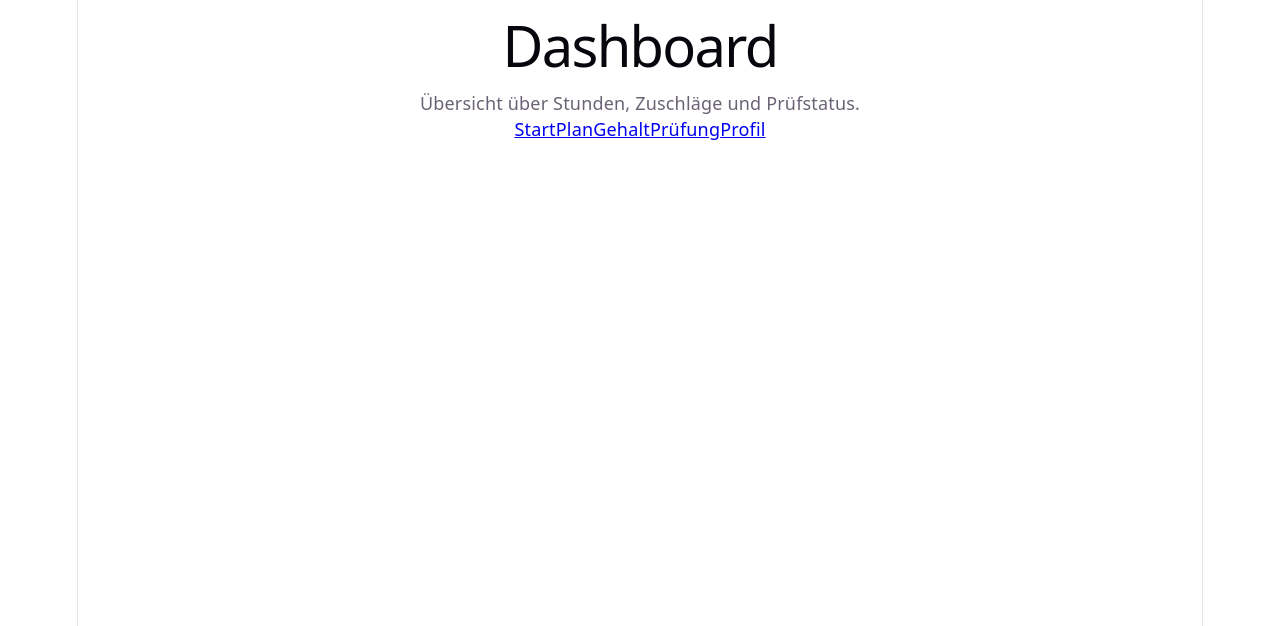
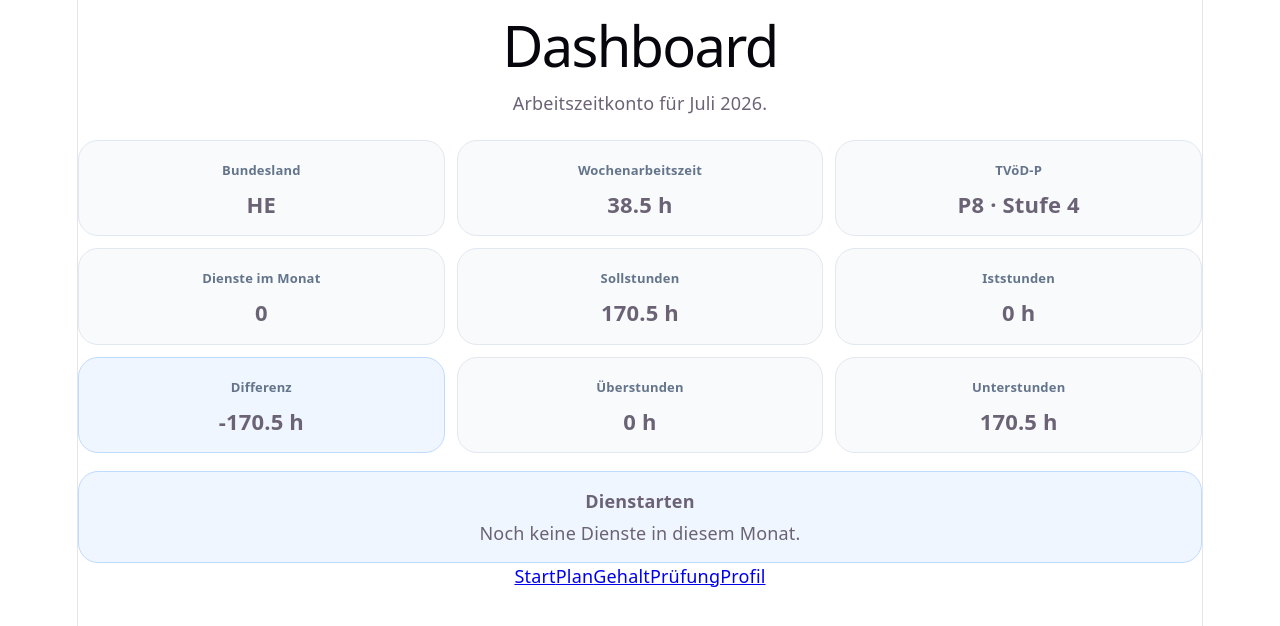
Before and after one commit to vladularu/carecheck-web, a React (Vite) app: page / in a window 1280 px wide. Shown: the top 626 px of the page. Built offline with nearby package versions, Linux system fonts and the light colour scheme.

Commit message:
v0.5.1 Dashboard Arbeitszeitkonto erweitert

```diff
--- a/src/App.css
+++ b/src/App.css
@@ -88,3 +88,58 @@
   margin-top: 6px;
   color: #2563eb;
 }
+.dashboard-grid {
+  display: grid;
+  gap: 12px;
+  margin-top: 24px;
+}
+
+.dashboard-card {
+  padding: 16px;
+  border-radius: 20px;
+  background: #f8fafc;
+  border: 1px solid #e2e8f0;
+}
+
+.dashboard-card span {
+  display: block;
+  color: #64748b;
+  font-size: 13px;
+  font-weight: 700;
+  margin-bottom: 8px;
+}
+
+.dashboard-card strong {
+  font-size: 22px;
+}
+
+.dashboard-card.highlight {
+  background: #eff6ff;
+  border-color: #bfdbfe;
+}
+
+@media (min-width: 760px) {
+  .dashboard-grid {
+    grid-template-columns: repeat(3, 1fr);
+  }
+}
+.shift-type-list {
+  display: grid;
+  gap: 10px;
+  margin-top: 12px;
+}
+
+.shift-type-row {
+  display: flex;
+  justify-content: space-between;
+  gap: 12px;
+  padding: 10px 12px;
+  border-radius: 14px;
+  background: #f8fafc;
+  border: 1px solid #e2e8f0;
+}
+
+.shift-type-row span {
+  color: #64748b;
+  font-weight: 700;
+}
--- a/src/pages/Dashboard.tsx
+++ b/src/pages/Dashboard.tsx
@@ -1,8 +1,122 @@
+import { demoProfile } from "../data/demoData";
+import { calculateMonthlyHours } from "../services/calculation/monthlyHoursCalculator";
+import { loadProfile } from "../services/storage/profileStorage";
+import { loadShifts } from "../services/storage/shiftStorage";
+import type { ShiftType } from "../types/index";
+
+const monthNames = [
+  "Januar",
+  "Februar",
+  "März",
+  "April",
+  "Mai",
+  "Juni",
+  "Juli",
+  "August",
+  "September",
+  "Oktober",
+  "November",
+  "Dezember",
+];
+
+const shiftLabels: Record<ShiftType, string> = {
+  EARLY: "Frühdienst",
+  LATE: "Spätdienst",
+  NIGHT: "Nachtdienst",
+  DAY: "Tagdienst",
+  TRAINING: "Fortbildung",
+  VACATION: "Urlaub",
+  SICK: "Krank",
+  FREE: "Frei",
+  CUSTOM: "Individuell",
+};
+
 export default function Dashboard() {
+  const profile = loadProfile() ?? demoProfile;
+  const shifts = loadShifts();
+
+  const selectedDate =
+    shifts.length > 0 ? new Date(`${shifts[0].date}T00:00:00`) : new Date();
+
+  const monthlyHours = calculateMonthlyHours(
+    shifts,
+    profile,
+    selectedDate.getFullYear(),
+    selectedDate.getMonth(),
+  );
+
   return (
     <section className="page">
       <h1>Dashboard</h1>
-      <p>Übersicht über Stunden, Zuschläge und Prüfstatus.</p>
+      <p>
+        Arbeitszeitkonto für {monthNames[selectedDate.getMonth()]}{" "}
+        {selectedDate.getFullYear()}.
+      </p>
+
+      <div className="dashboard-grid">
+        <article className="dashboard-card">
+          <span>Bundesland</span>
+          <strong>{profile.federalState}</strong>
+        </article>
+
+        <article className="dashboard-card">
+          <span>Wochenarbeitszeit</span>
+          <strong>{profile.weeklyHours} h</strong>
+        </article>
+
+        <article className="dashboard-card">
+          <span>TVöD-P</span>
+          <strong>
+            {profile.payGroup} · Stufe {profile.payLevel}
+          </strong>
+        </article>
+
+        <article className="dashboard-card">
+          <span>Dienste im Monat</span>
+          <strong>{monthlyHours.shiftCount}</strong>
+        </article>
+
+        <article className="dashboard-card">
+          <span>Sollstunden</span>
+          <strong>{monthlyHours.targetHours} h</strong>
+        </article>
+
+        <article className="dashboard-card">
+          <span>Iststunden</span>
+          <strong>{monthlyHours.actualHours} h</strong>
+        </article>
+
+        <article className="dashboard-card highlight">
+          <span>Differenz</span>
+          <strong>{monthlyHours.balanceHours} h</strong>
+        </article>
+
+        <article className="dashboard-card">
+          <span>Überstunden</span>
+          <strong>{monthlyHours.overtimeHours} h</strong>
+        </article>
+
+        <article className="dashboard-card">
+          <span>Unterstunden</span>
+          <strong>{monthlyHours.undertimeHours} h</strong>
+        </article>
+      </div>
+
+      <div className="summary-card">
+        <strong>Dienstarten</strong>
+        {monthlyHours.shiftTypeCounts.length === 0 ? (
+          <p>Noch keine Dienste in diesem Monat.</p>
+        ) : (
+          <div className="shift-type-list">
+            {monthlyHours.shiftTypeCounts.map((item) => (
+              <div className="shift-type-row" key={item.type}>
+                <span>{shiftLabels[item.type]}</span>
+                <strong>{item.count}</strong>
+              </div>
+            ))}
+          </div>
+        )}
+      </div>
     </section>
   );
 }
--- /dev/null
+++ b/src/services/calculation/monthlyHoursCalculator.ts
@@ -0,0 +1,78 @@
+import type { Shift, ShiftType, UserProfile } from "../../types/index";
+import { calculateTotalNetHours } from "./workingTimeCalculator";
+
+export interface ShiftTypeCount {
+  type: ShiftType;
+  count: number;
+}
+
+export interface MonthlyHoursResult {
+  targetHours: number;
+  actualHours: number;
+  balanceHours: number;
+  overtimeHours: number;
+  undertimeHours: number;
+  shiftCount: number;
+  shiftTypeCounts: ShiftTypeCount[];
+}
+
+function roundToTwoDecimals(value: number): number {
+  return Math.round(value * 100) / 100;
+}
+
+export function calculateTargetHours(
+  profile: UserProfile,
+  year: number,
+  monthIndex: number,
+): number {
+  const daysInMonth = new Date(year, monthIndex + 1, 0).getDate();
+  const weeksInMonth = daysInMonth / 7;
+
+  return roundToTwoDecimals(profile.weeklyHours * weeksInMonth);
+}
+
+export function filterShiftsByMonth(
+  shifts: Shift[],
+  year: number,
+  monthIndex: number,
+): Shift[] {
+  return shifts.filter((shift) => {
+    const date = new Date(`${shift.date}T00:00:00`);
+    return date.getFullYear() === year && date.getMonth() === monthIndex;
+  });
+}
+
+export function countShiftTypes(shifts: Shift[]): ShiftTypeCount[] {
+  const counts = new Map<ShiftType, number>();
+
+  for (const shift of shifts) {
+    counts.set(shift.type, (counts.get(shift.type) ?? 0) + 1);
+  }
+
+  return Array.from(counts.entries()).map(([type, count]) => ({
+    type,
+    count,
+  }));
+}
+
+export function calculateMonthlyHours(
+  shifts: Shift[],
+  profile: UserProfile,
+  year: number,
+  monthIndex: number,
+): MonthlyHoursResult {
+  const shiftsInMonth = filterShiftsByMonth(shifts, year, monthIndex);
+  const targetHours = calculateTargetHours(profile, year, monthIndex);
+  const actualHours = calculateTotalNetHours(shiftsInMonth);
+  const balanceHours = roundToTwoDecimals(actualHours - targetHours);
+
+  return {
+    targetHours,
+    actualHours,
+    balanceHours,
+    overtimeHours: Math.max(0, balanceHours),
+    undertimeHours: Math.max(0, roundToTwoDecimals(targetHours - actualHours)),
+    shiftCount: shiftsInMonth.length,
+    shiftTypeCounts: countShiftTypes(shiftsInMonth),
+  };
+}
```
